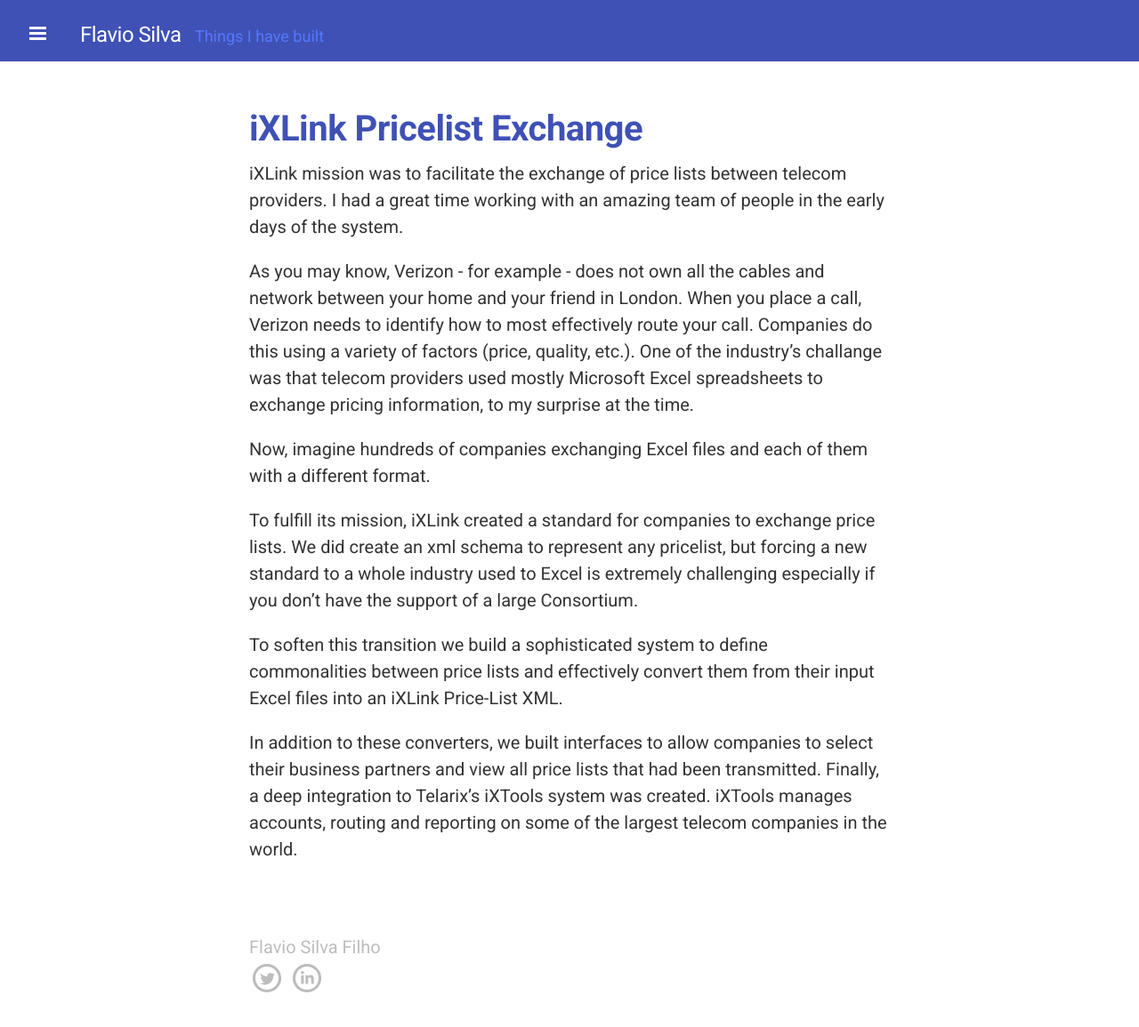
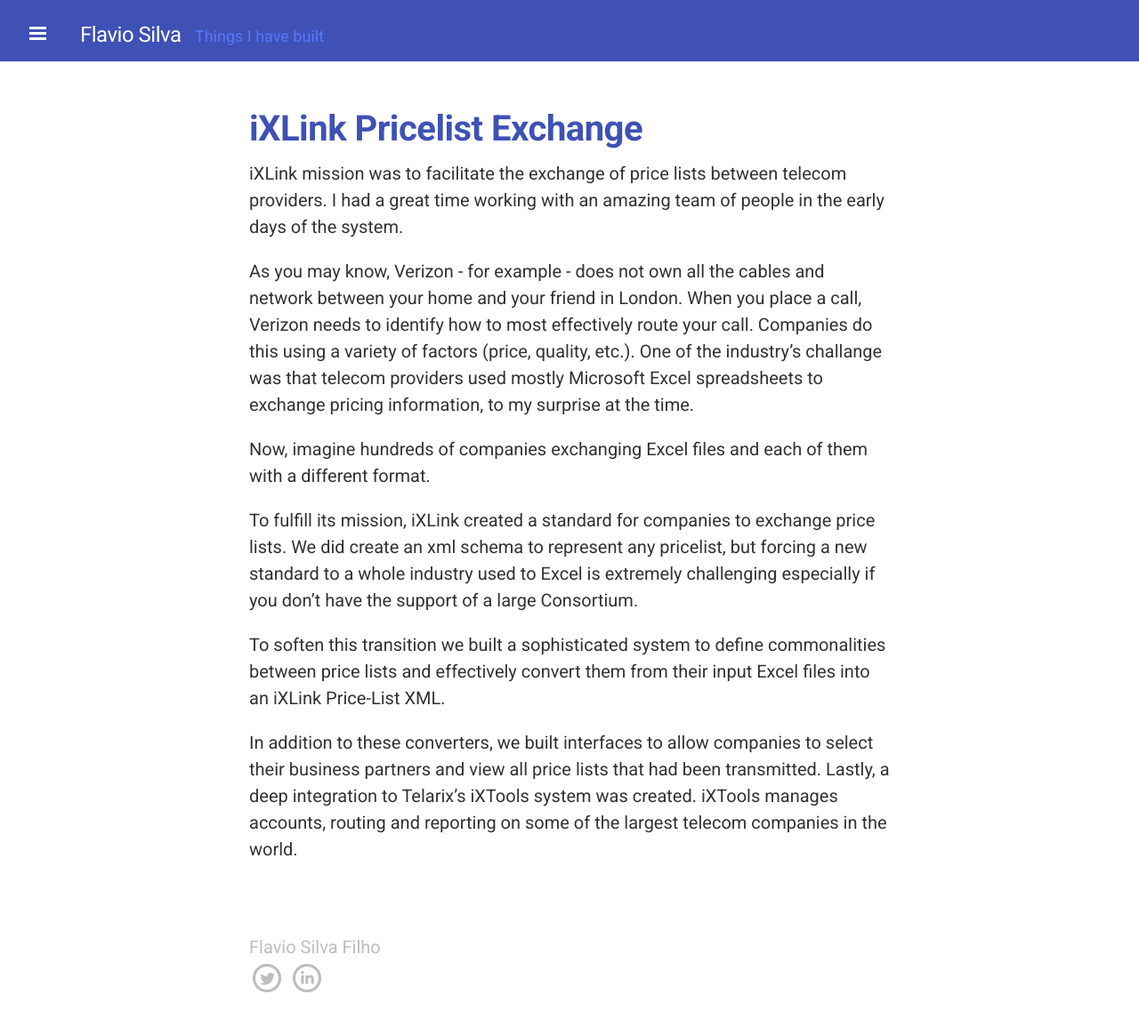
Before and after one commit to flaviotsf/flaviotsf.github.io, a Jekyll site: the page built from _posts/2007-01-01-iXLink.md, in a window 1280 px wide and 1208 px high. Shown: the top 1155 px of the window at 89% size. Built offline with Jekyll 4.4.1, drawn with Linux system fonts in a browser that asks for light colours; nearby versions of some CDN libraries; Markdown is read by kramdown in place of the engine named in the settings.

Commit message:
Update 2007-01-01-iXLink.md

```diff
--- a/_posts/2007-01-01-iXLink.md
+++ b/_posts/2007-01-01-iXLink.md
@@ -13,6 +13,6 @@
 
 To fulfill its mission, iXLink created a standard for companies to exchange price lists. We did create an xml schema to represent any pricelist, but forcing a new standard to a whole industry used to Excel is extremely challenging especially if you don’t have the support of a large Consortium.
 
-To soften this transition we build a sophisticated system to define commonalities between price lists and effectively convert them from their input Excel files into an iXLink Price-List XML.
+To soften this transition we built a sophisticated system to define commonalities between price lists and effectively convert them from their input Excel files into an iXLink Price-List XML.
 
-In addition to these converters, we built interfaces to allow companies to select their business partners and view all price lists that had been transmitted. Finally, a deep integration to Telarix's iXTools system was created. iXTools manages accounts, routing and reporting on some of the largest telecom companies in the world.
+In addition to these converters, we built interfaces to allow companies to select their business partners and view all price lists that had been transmitted. Lastly, a deep integration to Telarix's iXTools system was created. iXTools manages accounts, routing and reporting on some of the largest telecom companies in the world.
```
